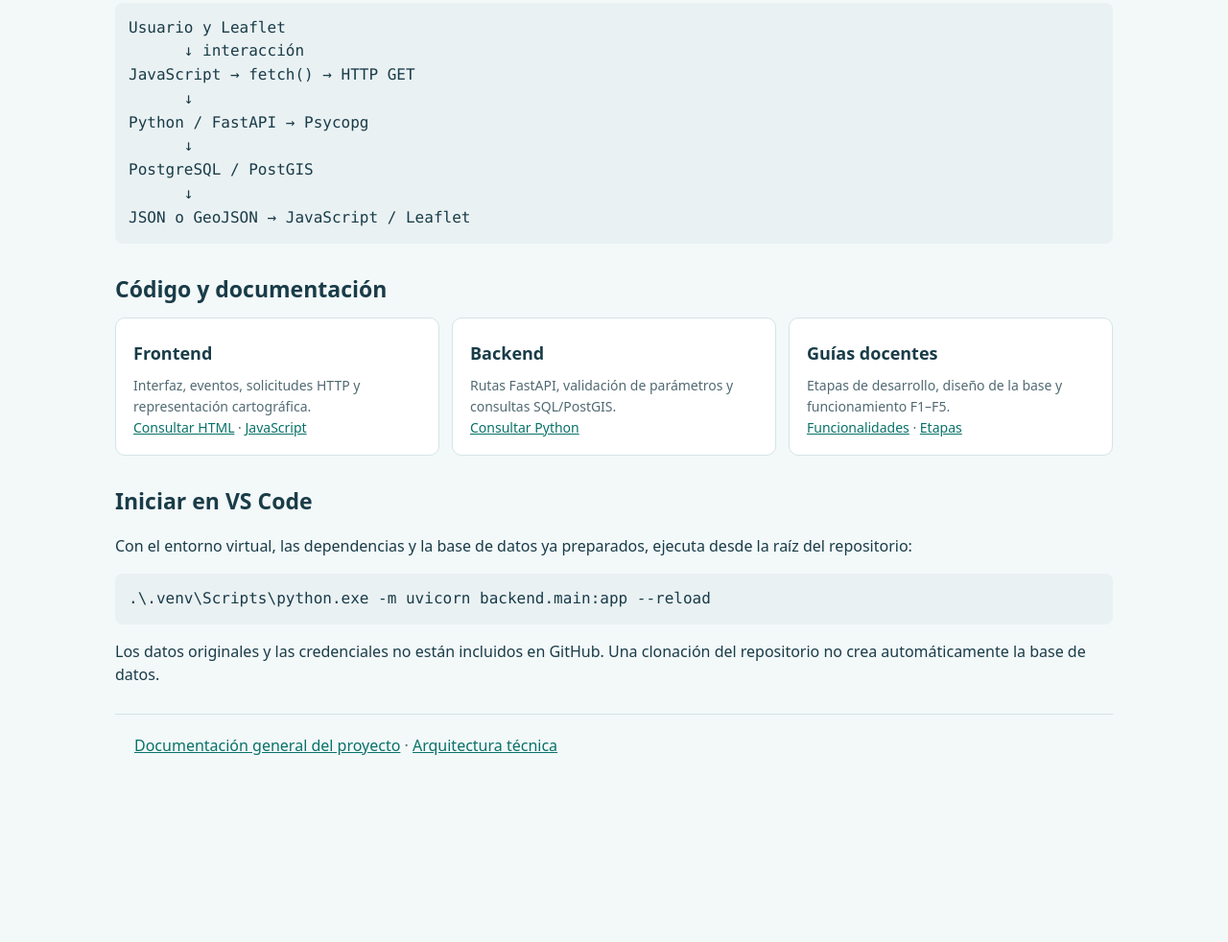
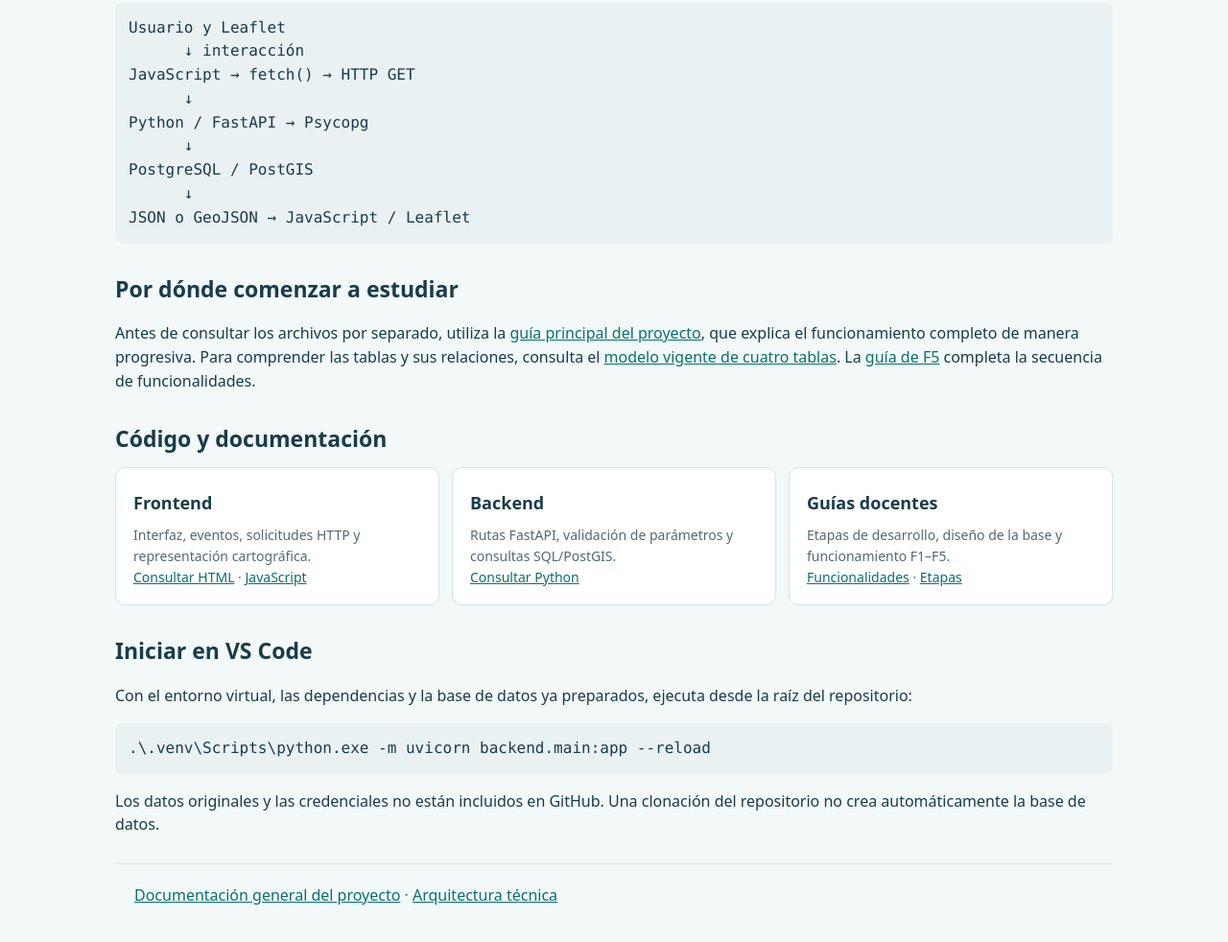
Before and after one commit to JGB-GIS-RS/programacion-sig-web, a plain HTML site: page practicas/05-sig-postgis-fastapi/index.html in a window 1280 px wide. Shown: the part 1121-2103 px from the top of the page at 96% size. Before the commit the page ends 1981 px from the top, so only its background shows below. Drawn offline with Linux system fonts and the light colour scheme.

Commit message:
docs(visor): guiar a estudiantes desde la portada a referencias vigentes

```diff
--- a/practicas/05-sig-postgis-fastapi/index.html
+++ b/practicas/05-sig-postgis-fastapi/index.html
@@ -40,7 +40,7 @@ Python / FastAPI → Psycopg
 PostgreSQL / PostGIS
       ↓
 JSON o GeoJSON → JavaScript / Leaflet</pre>
-<h2>Código y documentación</h2>
+<h2>Por dónde comenzar a estudiar</h2><p>Antes de consultar los archivos por separado, utiliza la <a href="../../docs/guia-principal-visor.md">guía principal del proyecto</a>, que explica el funcionamiento completo de manera progresiva. Para comprender las tablas y sus relaciones, consulta el <a href="../../docs/modelo-geodatabase-final.md">modelo vigente de cuatro tablas</a>. La <a href="../../docs/etapa-08-f5-equipamientos.md">guía de F5</a> completa la secuencia de funcionalidades.</p><h2>Código y documentación</h2>
 <div class="grid">
 <article class="card"><h3>Frontend</h3><p>Interfaz, eventos, solicitudes HTTP y representación cartográfica.</p><p><a href="../../frontend/index.html">Consultar HTML</a> · <a href="../../frontend/app.js">JavaScript</a></p></article>
 <article class="card"><h3>Backend</h3><p>Rutas FastAPI, validación de parámetros y consultas SQL/PostGIS.</p><p><a href="../../backend/main.py">Consultar Python</a></p></article>
```
